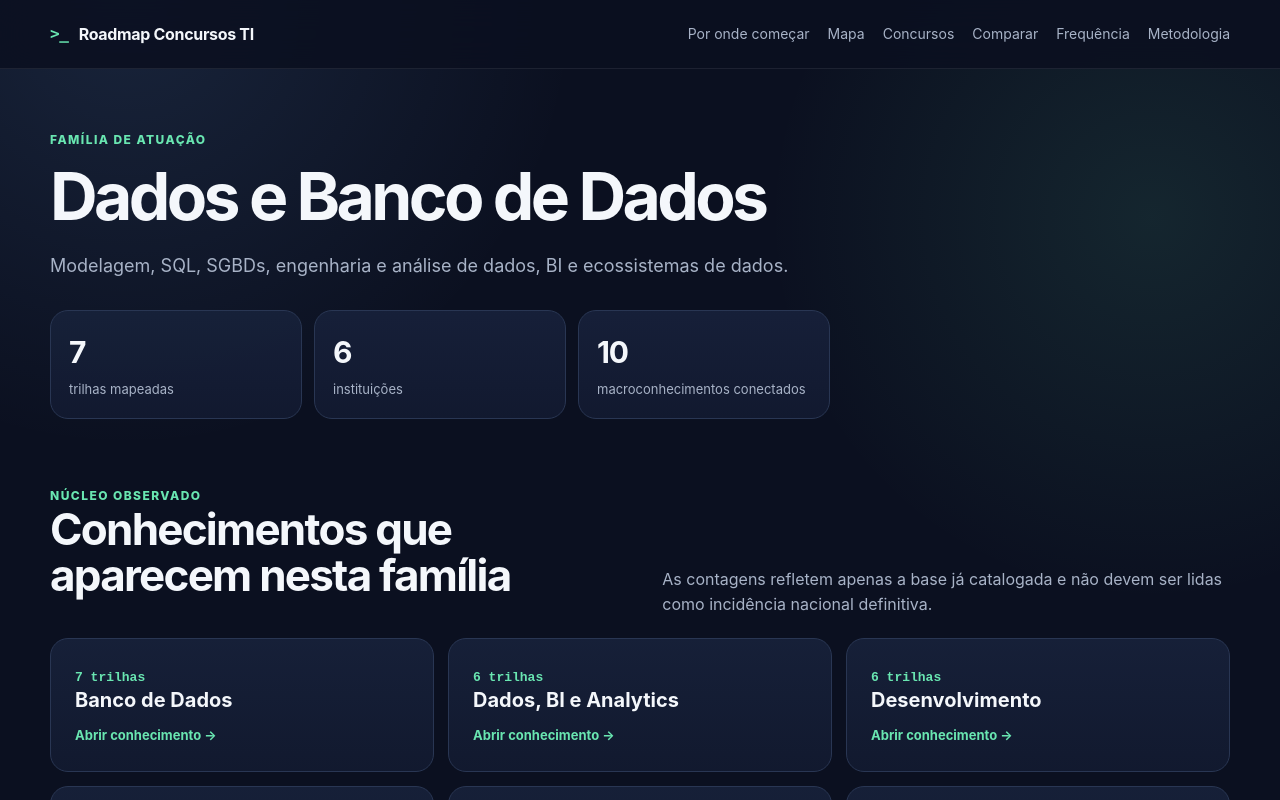
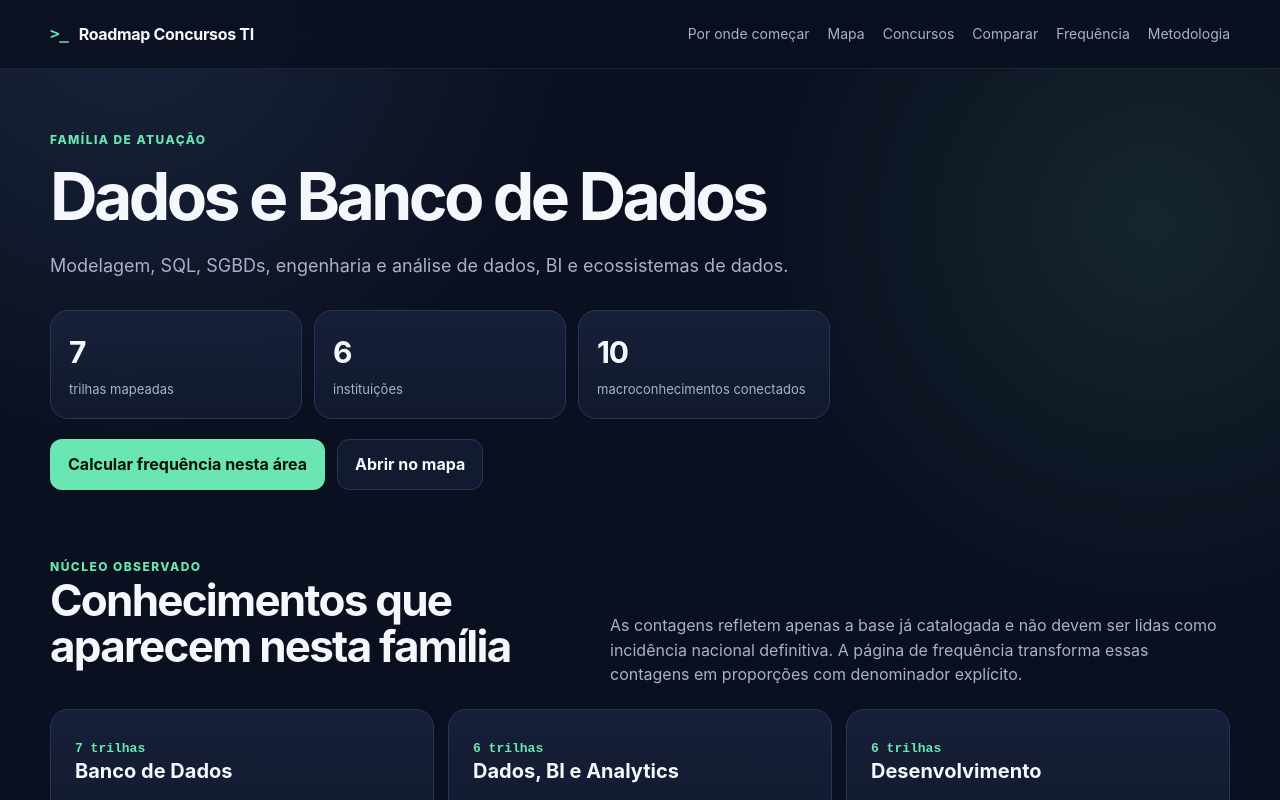
Before and after one commit to cvaraujo11/roadmap-concursos-ti, a Next.js app: page /areas/dados in a window 1280 px wide. Shown: the top 800 px of the page. Built offline with nearby package versions, Linux system fonts and the light colour scheme.

Commit message:
feat: link area pages to frequency cohort

```diff
--- a/src/app/areas/[slug]/page.tsx
+++ b/src/app/areas/[slug]/page.tsx
@@ -30,6 +30,10 @@ export default async function AreaPage({ params }: { params: Promise<{ slug: str
             <div className="stat"><strong>{new Set(tracks.map((item) => item.contest.institution)).size}</strong><span>instituições</span></div>
             <div className="stat"><strong>{rankedKnowledge.length}</strong><span>macroconhecimentos conectados</span></div>
           </div>
+          <div className="actions" style={{ marginTop: 20 }}>
+            <Link className="button primary" href={`/frequencia?area=${area.slug}`}>Calcular frequência nesta área</Link>
+            <Link className="button" href={`/mapa?area=${area.slug}`}>Abrir no mapa</Link>
+          </div>
         </div>
       </section>
 
@@ -37,7 +41,7 @@ export default async function AreaPage({ params }: { params: Promise<{ slug: str
         <div className="container">
           <div className="section-heading">
             <div><div className="eyebrow">Núcleo observado</div><h2>Conhecimentos que aparecem nesta família</h2></div>
-            <p>As contagens refletem apenas a base já catalogada e não devem ser lidas como incidência nacional definitiva.</p>
+            <p>As contagens refletem apenas a base já catalogada e não devem ser lidas como incidência nacional definitiva. A página de frequência transforma essas contagens em proporções com denominador explícito.</p>
           </div>
           <div className="link-grid">
             {rankedKnowledge.map(([item, count]) => (
```
